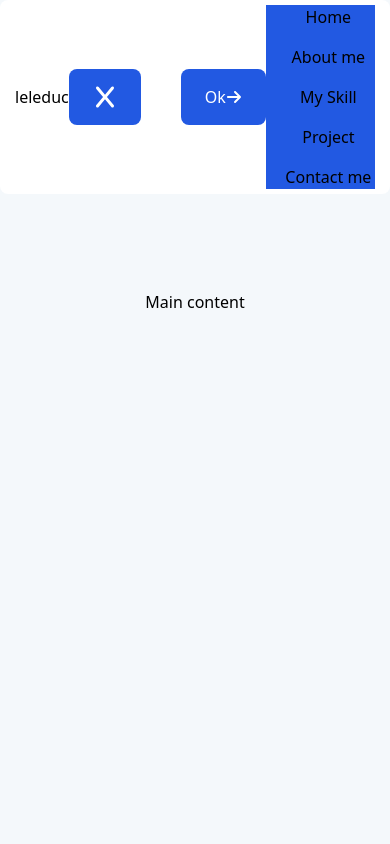
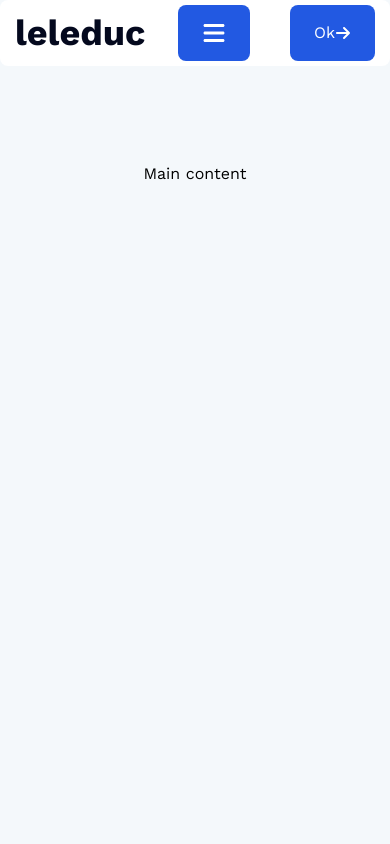
Before and after one commit to leleduc/nextjs-portfolio-2023, a Next.js app: page / in a window 390 px wide. Shown: the top 844 px of the page. Built offline with nearby package versions, Linux system fonts and the light colour scheme.

Commit message:
menu mobile continue

```diff
--- a/src/app/globals.css
+++ b/src/app/globals.css
@@ -1,3 +1,4 @@
+@import url('https://fonts.googleapis.com/css2?family=Urbanist:wght@400;500&family=Work+Sans:ital,wght@0,200;0,300;0,400;0,500;0,600;0,700;0,800;1,300;1,400&display=swap');
 @tailwind base;
 @tailwind components;
 @tailwind utilities;
@@ -7,16 +8,29 @@ body {
 }
 
 .primaryBtn {
-  @apply py-[16px] px-[24px] bg-blue text-white flex justify-center items-center rounded-lg;
+  @apply py-[16px] px-[24px] bg-blue-500 text-white flex justify-center items-center rounded-lg;
 }
+
+.logo {
+  @apply text-blue-900 font-sans text-4xl font-bold;
+}
+
+.header {
+  @apply w-full;
+}
+
 .topbar {
   @apply max-md:hidden container mx-auto text-gray-400 py-[11px];
 }
 
-.topbar .icon {
+.header .icon {
   @apply w-4 h-4;
 }
 
-.topbar .social {
-  @apply hover:text-blue transition-colors duration-300 cursor-pointer;
+.header .social {
+  @apply hover:text-blue-500 transition-colors duration-300 cursor-pointer;
 }
+
+.mNavbar {
+  @apply fixed md:hidden top-0 bottom-0 left-0 bg-white  flex flex-col z-20 transition-all  duration-300;
+}
--- a/src/components/Header.tsx
+++ b/src/components/Header.tsx
@@ -4,7 +4,7 @@ import Navbar from './Navbar';
 
 const Header = () => {
   return (
-    <div className="w-full">
+    <div className="header">
       <Topbar />
       <Navbar />
     </div>
--- a/src/components/Navbar.tsx
+++ b/src/components/Navbar.tsx
@@ -3,12 +3,13 @@ import React from 'react';
 import { FontAwesomeIcon } from '@fortawesome/react-fontawesome';
 import { library } from '@fortawesome/fontawesome-svg-core';
 import { fas } from '@fortawesome/free-solid-svg-icons';
+import { fab } from '@fortawesome/free-brands-svg-icons';
 import { menuData } from '@/api/data';
 import Link from 'next/link';
 
 const Navbar = () => {
   const [menuOpen, setMenuOpen] = React.useState(false);
-  library.add(fas);
+  library.add(fas, fab);
 
   const toggleMenu = () => {
     setMenuOpen(!menuOpen);
@@ -17,7 +18,7 @@ const Navbar = () => {
   return (
     <div className="relative container mx-auto bg-white px-[15px] py-[5px] flex justify-between items-center rounded-lg">
       {/* Logo */}
-      <div>leleduc</div>
+      <div className="logo">leleduc</div>
       {/* Desktop Menu */}
       <div className="hidden md:flex">
         <ul className="flex justify-start items-center gap-4">
@@ -35,9 +36,9 @@ const Navbar = () => {
           className="primaryBtn md:hidden cursor-pointer"
         >
           {menuOpen ? (
+            <FontAwesomeIcon className="w-6 h-6" icon={['fas', 'x']} />
+          ) : (
             <FontAwesomeIcon className="w-6 h-6" icon={['fas', 'bars']} />
-          ) : (
-            <FontAwesomeIcon className="w-6 h-6" icon={['fas', 'x']} />
           )}
         </div>
         <button className="primaryBtn">
@@ -46,8 +47,19 @@ const Navbar = () => {
         </button>
       </div>
       {/* Mobile Menu */}
-      <div className="sticky top-0 left-0 h-full w-[60%] pl-4 bg-blue flex flex-col  ">
-        <ul className="flex flex-col justify-start items-center gap-4">
+      <div
+        className={
+          menuOpen
+            ? 'mNavbar w-96 max-w-[75%] visibility opacity-100'
+            : 'mNavbar w-0 invisible opacity-0'
+        }
+      >
+        {/* Logo */}
+        <div className="py-[21px] pl-[20px] logo">leleduc</div>
+
+        {/* Menu */}
+        <div className="py-[21px] pl-[20px]">
+          <ul className="flex flex-col justify-start items-left gap-4">
             {menuData.map((item, index) => (
               <li key={index}>
                 <Link href={item.url}>{item.name}</Link>
@@ -55,6 +67,46 @@ const Navbar = () => {
             ))}
           </ul>
         </div>
+
+        {/* Icon */}
+        <div className="py-[21px] pl-[20px] flex flex-col gap-6">
+          <div className="flex justify-start items-center gap-6">
+            <FontAwesomeIcon
+              icon={['fab', 'facebook-f']}
+              className="icon social"
+            />
+            <FontAwesomeIcon
+              icon={['fab', 'twitter']}
+              className="icon social"
+            />
+            <FontAwesomeIcon
+              icon={['fab', 'youtube']}
+              className="icon social"
+            />
+            <FontAwesomeIcon
+              icon={['fab', 'linkedin']}
+              className="icon social"
+            />
+          </div>
+
+          <div className="flex justify-start items-center gap-2">
+            <FontAwesomeIcon
+              icon={['fas', 'envelope']}
+              className="icon text-blue"
+            />
+            <span>leleduc@gmail.com</span>
+          </div>
+          <div className="flex justify-start items-center gap-2">
+            <FontAwesomeIcon
+              icon={['fas', 'phone']}
+              className="icon text-blue"
+            />
+            <span>+84 918 983 869</span>
+          </div>
+
+          <div className="flex justify-start items-center gap-9"></div>
+        </div>
+      </div>
     </div>
   );
 };
--- a/tailwind.config.ts
+++ b/tailwind.config.ts
@@ -1,37 +1,44 @@
-import type { Config } from "tailwindcss";
+import type { Config } from 'tailwindcss';
 
 const config: Config = {
   content: [
-    "./src/pages/**/*.{js,ts,jsx,tsx,mdx}",
-    "./src/components/**/*.{js,ts,jsx,tsx,mdx}",
-    "./src/app/**/*.{js,ts,jsx,tsx,mdx}",
+    './src/pages/**/*.{js,ts,jsx,tsx,mdx}',
+    './src/components/**/*.{js,ts,jsx,tsx,mdx}',
+    './src/app/**/*.{js,ts,jsx,tsx,mdx}',
   ],
   theme: {
+    fontFamily: {
+      urban: ['Urbanist', 'sans-serif'],
+      sans: ['Work Sans', 'sans-serif'],
+    },
     container: {
       center: true,
-      padding: "1rem",
+      padding: '1rem',
       screens: {
-        sm: "640px",
-        md: "768px",
-        lg: "1024px",
-        xl: "1280px",
-        "2xl": "1280px",
+        sm: '640px',
+        md: '768px',
+        lg: '1024px',
+        xl: '1280px',
+        '2xl': '1280px',
       },
     },
     extend: {
       colors: {
         gray: {
-          200: "#F2F6FE",
-          400: "#747681",
+          200: '#F2F6FE',
+          400: '#747681',
         },
-        blue: "#2259E2",
-        black: "#140A22",
-        white: "#FFFFFF",
+        blue: {
+          500: '#2259E2',
+          900: '#04091E',
+        },
+        black: '#140A22',
+        white: '#FFFFFF',
       },
       backgroundImage: {
-        "gradient-radial": "radial-gradient(var(--tw-gradient-stops))",
-        "gradient-conic":
-          "conic-gradient(from 180deg at 50% 50%, var(--tw-gradient-stops))",
+        'gradient-radial': 'radial-gradient(var(--tw-gradient-stops))',
+        'gradient-conic':
+          'conic-gradient(from 180deg at 50% 50%, var(--tw-gradient-stops))',
       },
     },
   },
```
Lines whose indentation alone changed are shown as unchanged.
